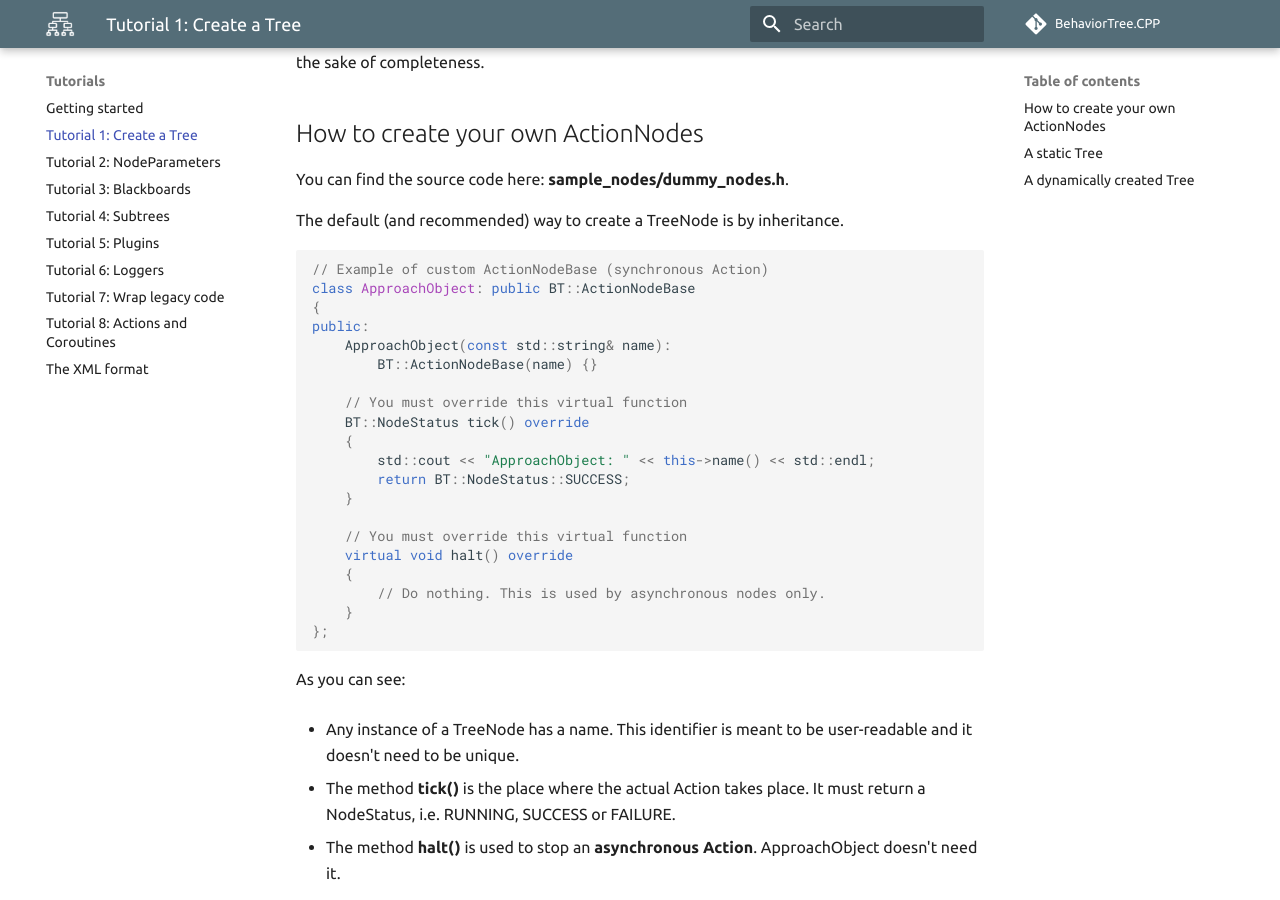
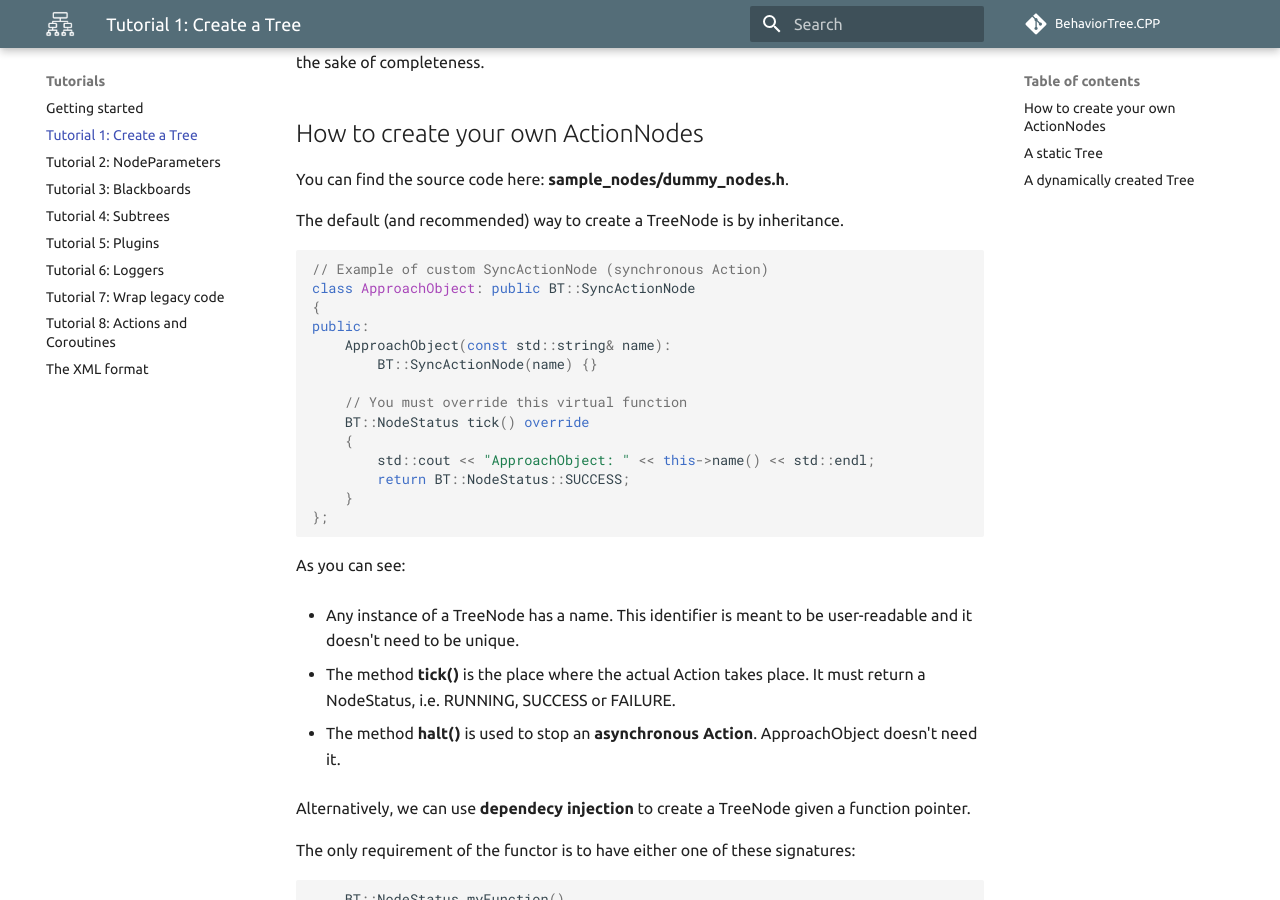
Before and after one commit to BehaviorTree/BehaviorTree.CPP, an MkDocs documentation site: the page built from docs/tutorial_A_create_trees.md, in a window 1280 px wide and 900 px high, scrolled down 320 px. Built offline with MkDocs 1.6.1 and Material for MkDocs 9.7.7, drawn with Linux system fonts in a browser that asks for light colours; comment, search, counter and statistics services are not loaded; old or Windows-style settings are respelled for this version of MkDocs.

Commit message:
Introducing SyncActionNode that is more self explaining and less ambiguous

````diff
--- a/docs/tutorial_A_create_trees.md
+++ b/docs/tutorial_A_create_trees.md
@@ -15,24 +15,18 @@
 The default (and recommended) way to create a TreeNode is by inheritance.
 
 ``` c++
-// Example of custom ActionNodeBase (synchronous Action)
-class ApproachObject: public BT::ActionNodeBase
+// Example of custom SyncActionNode (synchronous Action)
+class ApproachObject: public BT::SyncActionNode
 {
 public:
     ApproachObject(const std::string& name):
-        BT::ActionNodeBase(name) {}
+        BT::SyncActionNode(name) {}
 
     // You must override this virtual function
     BT::NodeStatus tick() override
     {
-		std::cout << "ApproachObject: " << this->name() << std::endl;
-		return BT::NodeStatus::SUCCESS;
-	}
-
-    // You must override this virtual function
-    virtual void halt() override
-    {
-		// Do nothing. This is used by asynchronous nodes only.
+        std::cout << "ApproachObject: " << this->name() << std::endl;
+        return BT::NodeStatus::SUCCESS;
     }
 };
 ```
````
Also changed, not shown: docs/getting_started.md (+1 -1 lines), docs/tutorial_B_node_parameters.md (+33 -35 lines), 11 other files.
